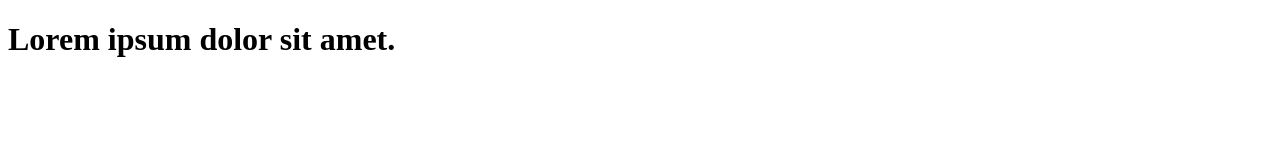
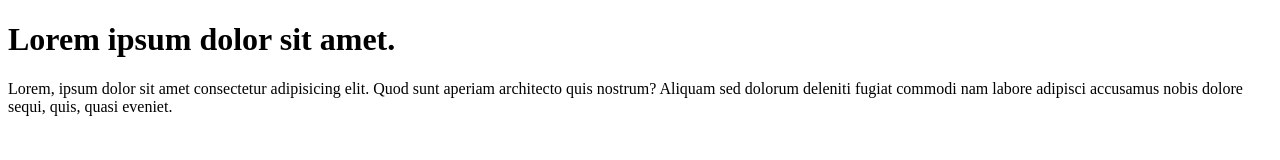
Before and after one commit to ramthakur101/learn-git, a plain HTML site: page index.html in a window 1280 px wide. Drawn offline with Linux system fonts and the light colour scheme.

Commit message:
add paragraph to code

```diff
--- a/index.html
+++ b/index.html
@@ -7,5 +7,6 @@
 </head>
 <body>
     <h1>Lorem ipsum dolor sit amet.</h1>
+    <p>Lorem, ipsum dolor sit amet consectetur adipisicing elit. Quod sunt aperiam architecto quis nostrum? Aliquam sed dolorum deleniti fugiat commodi nam labore adipisci accusamus nobis dolore sequi, quis, quasi eveniet.</p>
 </body>
 </html>
```
